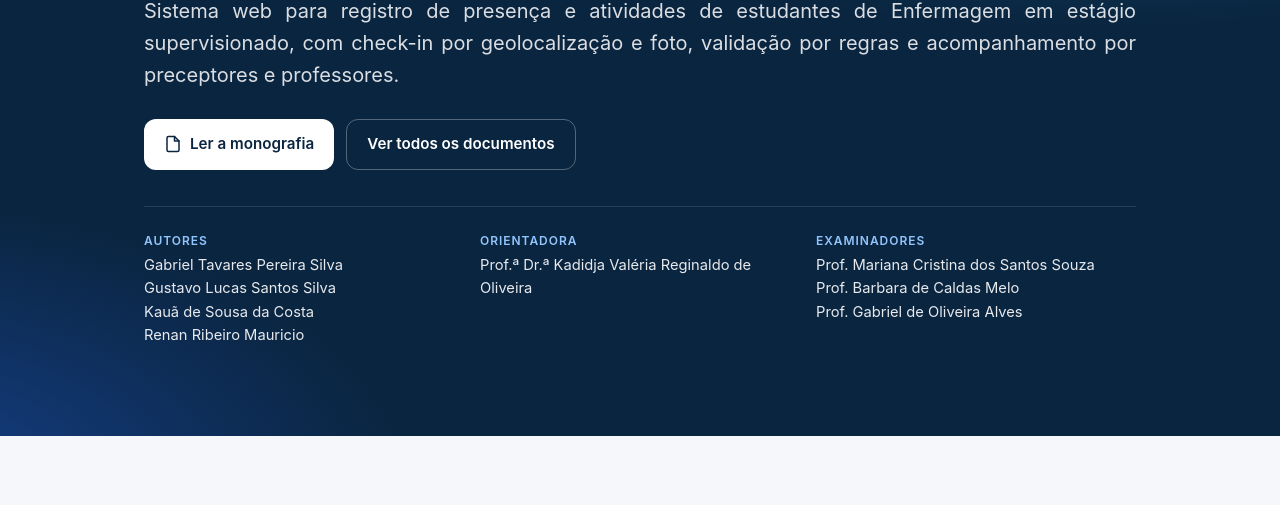
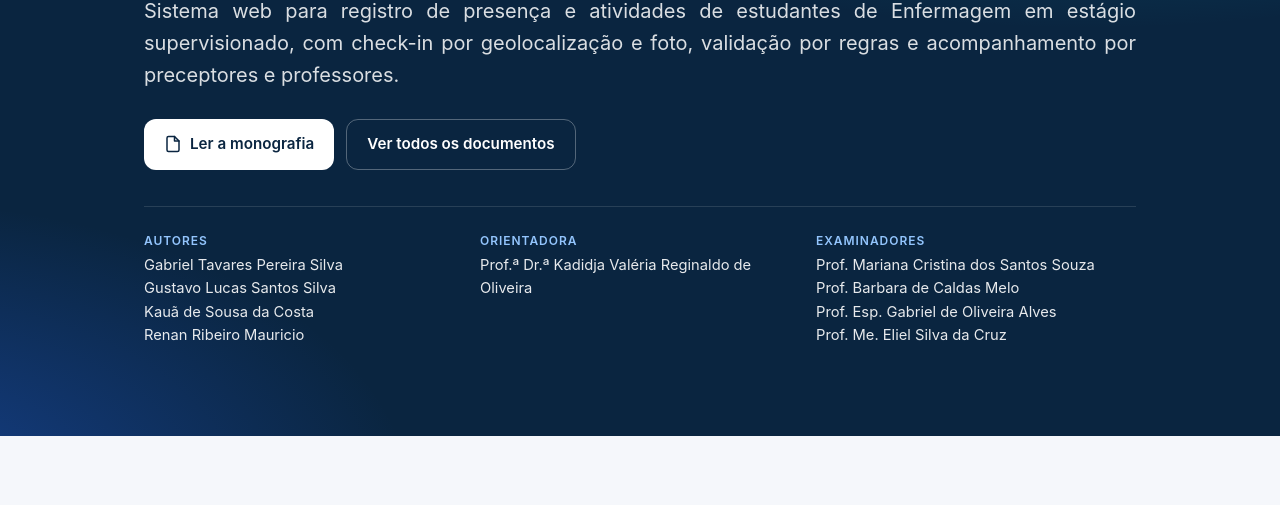
Before and after one commit to Kaua1217/estagiocheck, a plain HTML site: page index.html in a window 1280 px wide. Shown: the part 268-773 px from the top of the page. Drawn offline with Linux system fonts and the light colour scheme.

Commit message:
Adiciona o Prof. Me. Eliel e a titulação do Prof. Esp. Gabriel
Co-Authored-By: Claude Opus 5.5 <noreply@anthropic.com>
Claude-Session: https://claude.ai/code/session_01FJbhshefT4B95uQNFNjHEe

```diff
--- a/index.html
+++ b/index.html
@@ -140,7 +140,7 @@
       </div>
       <div>
         <h3>Examinadores</h3>
-        <p>Prof. Mariana Cristina dos Santos Souza<br>Prof. Barbara de Caldas Melo<br>Prof. Gabriel de Oliveira Alves</p>
+        <p>Prof. Mariana Cristina dos Santos Souza<br>Prof. Barbara de Caldas Melo<br>Prof. Esp. Gabriel de Oliveira Alves<br>Prof. Me. Eliel Silva da Cruz</p>
       </div>
     </div>
   </div>
```
Also changed, not shown: 1 other file.
